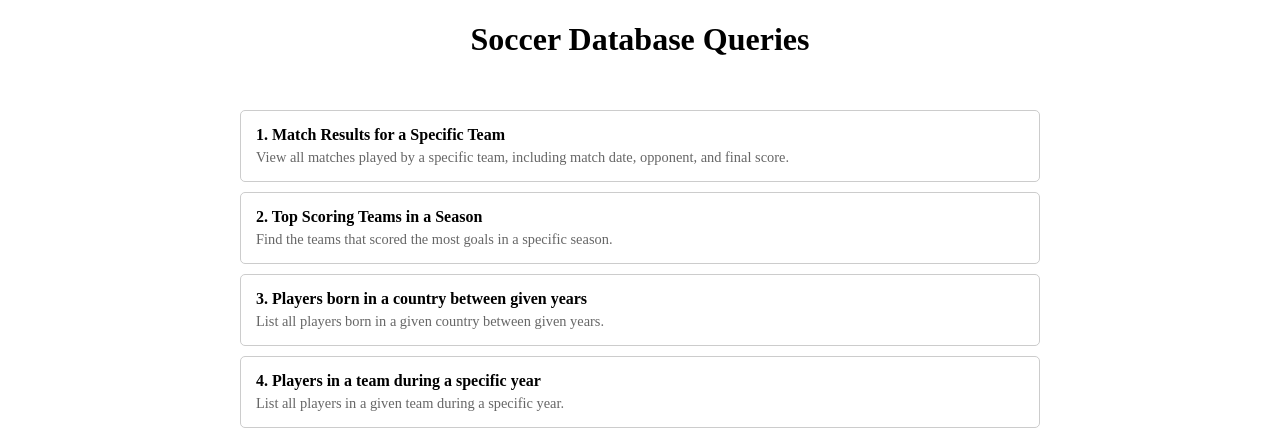
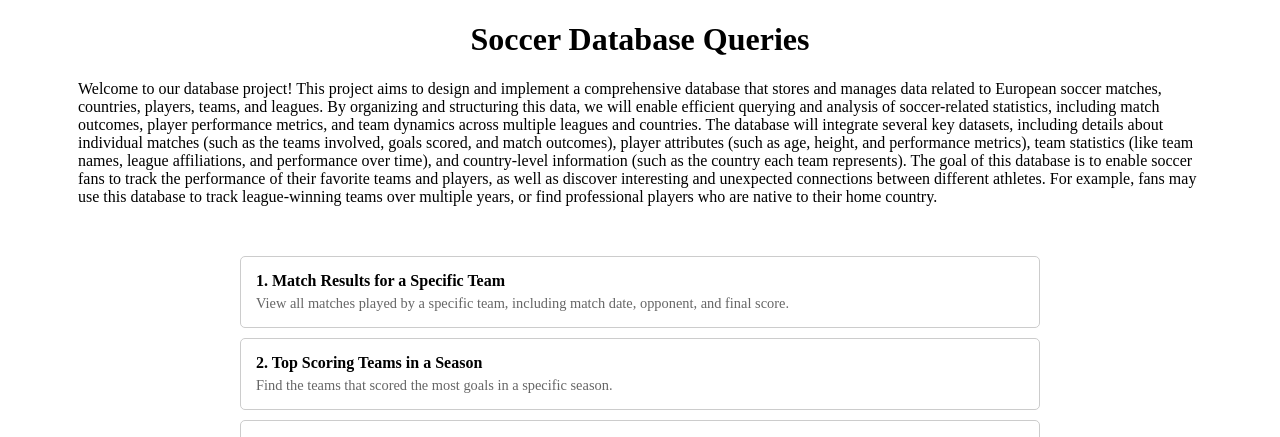
Before and after one commit to aroraj/MPCS-53001-FinalProject, a Flask app: page / in a window 1280 px wide. Shown: the top 437 px of the page. Run offline with Flask 3, Linux system fonts and the light colour scheme; parts of the project's set-up code (start-up, migrations or seed data) failed here and were passed over.

Commit message:
Added welcome text to app

```diff
--- a/templates/index.html
+++ b/templates/index.html
@@ -36,6 +36,23 @@
   </head>
   <body>
     <h1 style="text-align: center">Soccer Database Queries</h1>
+    <p style="padding-left: 70px; padding-right: 70px"> Welcome to our database project!
+      This project aims to design and implement a comprehensive database
+      that stores and manages data related to European soccer matches, countries,
+      players, teams, and leagues. By organizing and structuring this data, we
+      will enable efficient querying and analysis of soccer-related statistics,
+      including match outcomes, player performance metrics, and team dynamics
+      across multiple leagues and countries. The database will integrate several
+      key datasets, including details about individual matches (such as the teams
+      involved, goals scored, and match outcomes), player attributes (such as age,
+      height, and performance metrics), team statistics (like team names, league
+      affiliations, and performance over time), and country-level information (such
+      as the country each team represents). The goal of this database is to enable
+      soccer fans to track the performance of their favorite teams and players, as
+      well as discover interesting and unexpected connections between different
+      athletes. For example, fans may use this database to track league-winning teams
+      over multiple years, or find professional players who are native to their home
+      country.</p>
     <div class="query-list">
       <a href="/query1">
         <div class="query-item">
```
